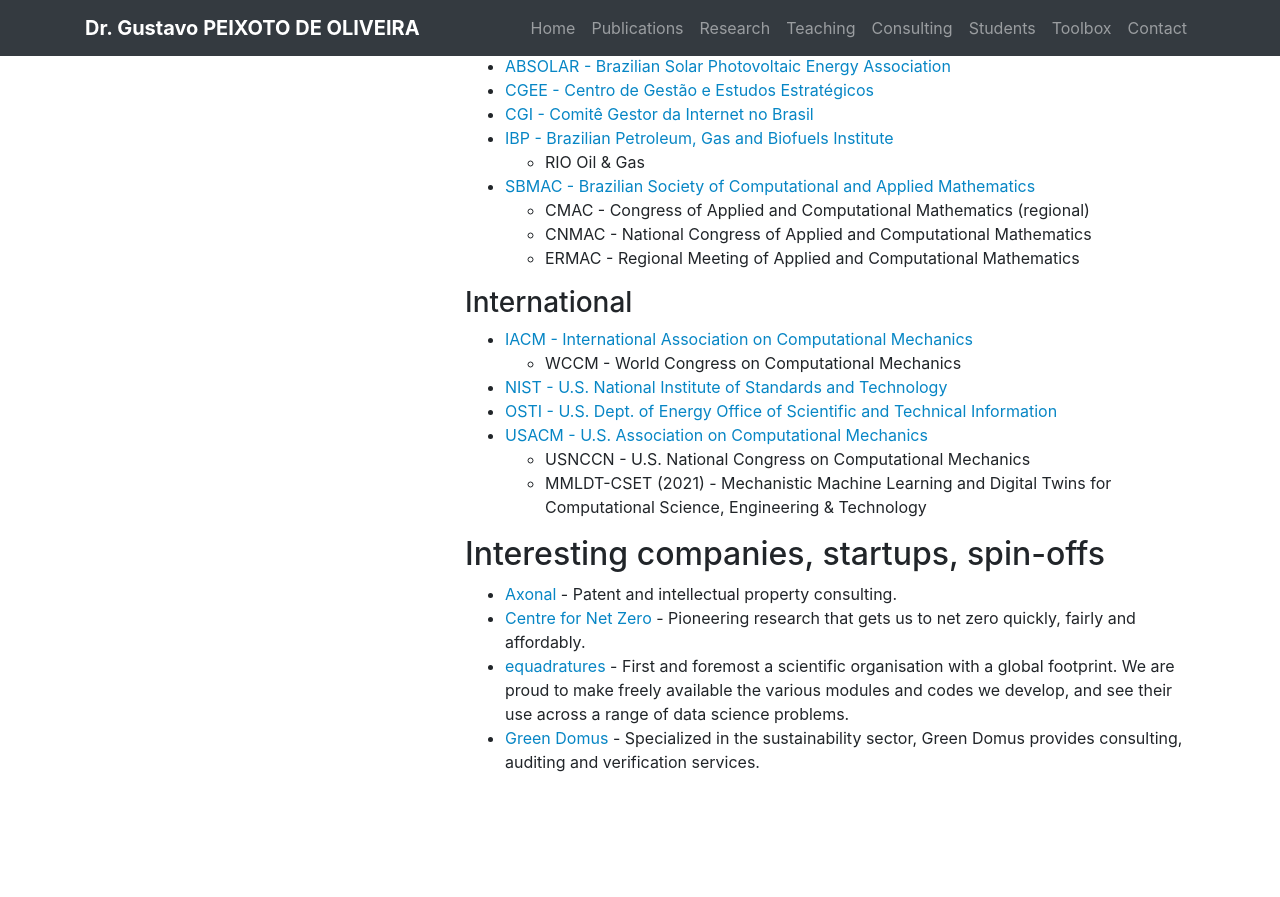
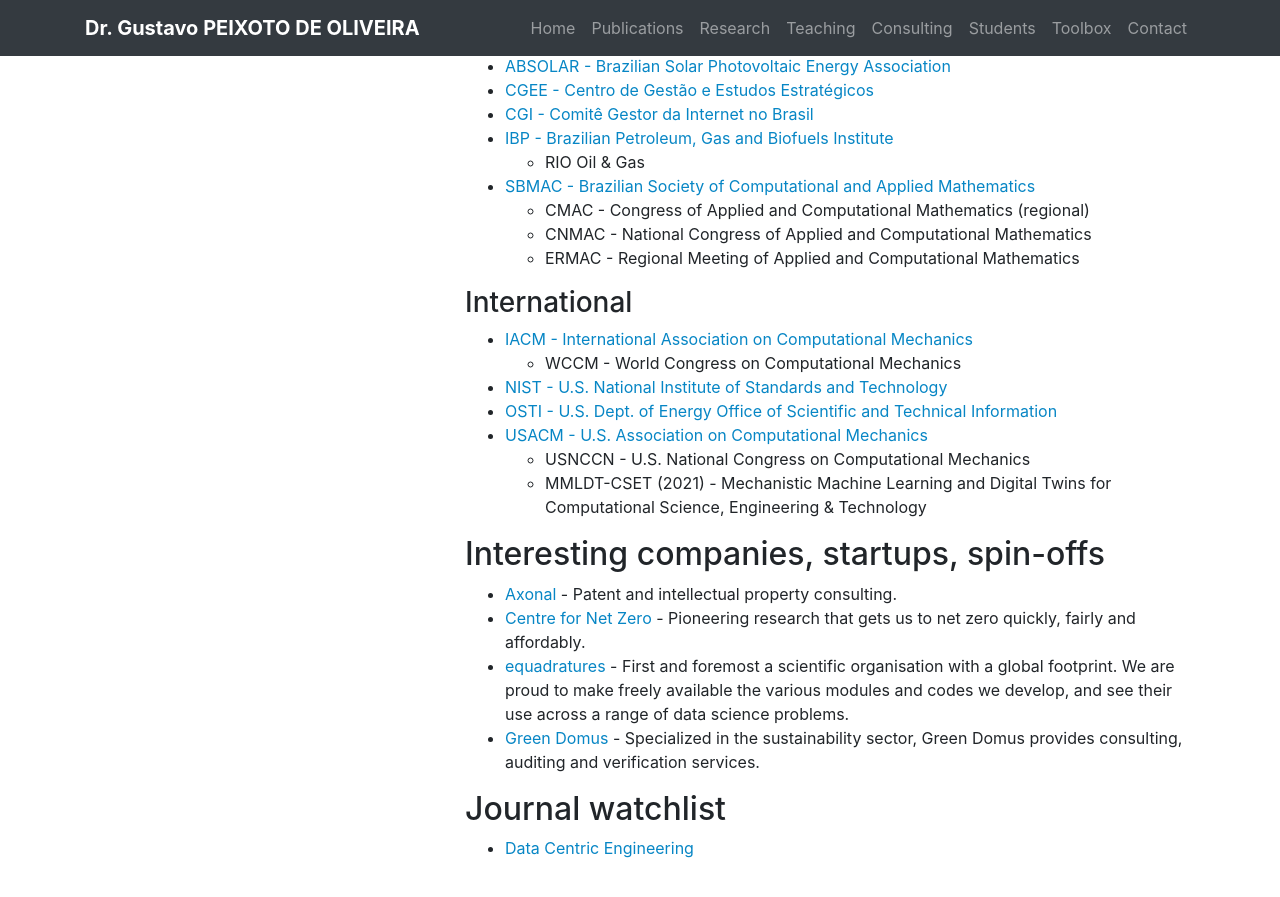
Before and after one commit to gcpeixoto/gcpeixoto.github.io, a Jekyll site: the page built from _toolbox/G-y-links.md, in a window 1280 px wide and 900 px high, scrolled down 1553 px. Shown: the top 897 px of the window. Built offline with Jekyll 4.4.1, drawn with Linux system fonts in a browser that asks for light colours; before the commit the page ends 2367 px from its top, so only the background shows below that.

Commit message:
Link to journal

```diff
--- a/_toolbox/G-y-links.md
+++ b/_toolbox/G-y-links.md
@@ -88,3 +88,8 @@
 - [Centre for Net Zero](https://www.centrefornetzero.org) - Pioneering research that gets us to net zero quickly, fairly and affordably.
 - [equadratures](https://equadratures.org) - First and foremost a scientific organisation with a global footprint. We are proud to make freely available the various modules and codes we develop, and see their use across a range of data science problems.
 - [Green Domus](https://www.greendomus.com.br) - Specialized in the sustainability sector, Green Domus provides consulting, auditing and verification services.
+
+
+## Journal watchlist
+
+- [Data Centric Engineering](https://www.cambridge.org/core/journals/data-centric-engineering)
```
